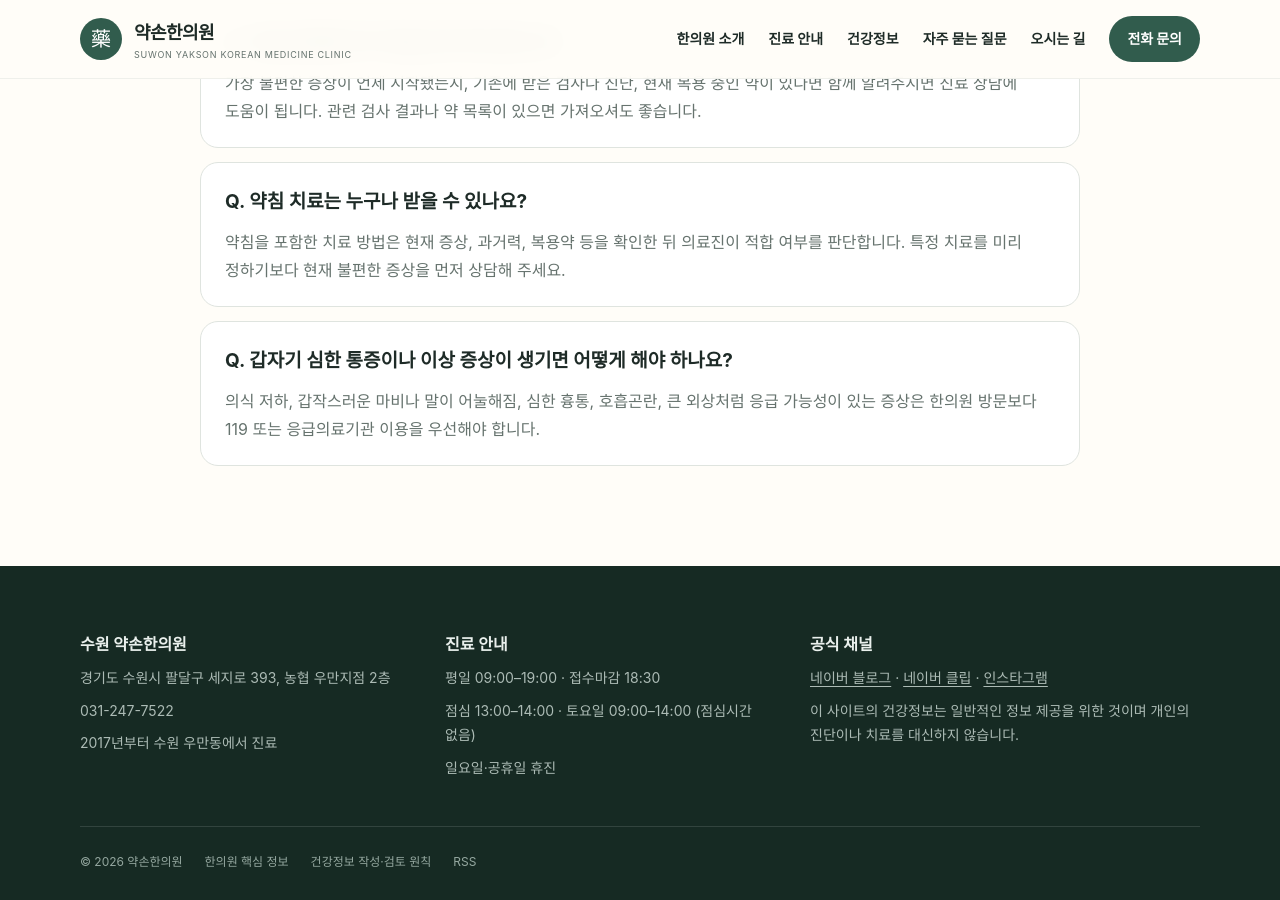
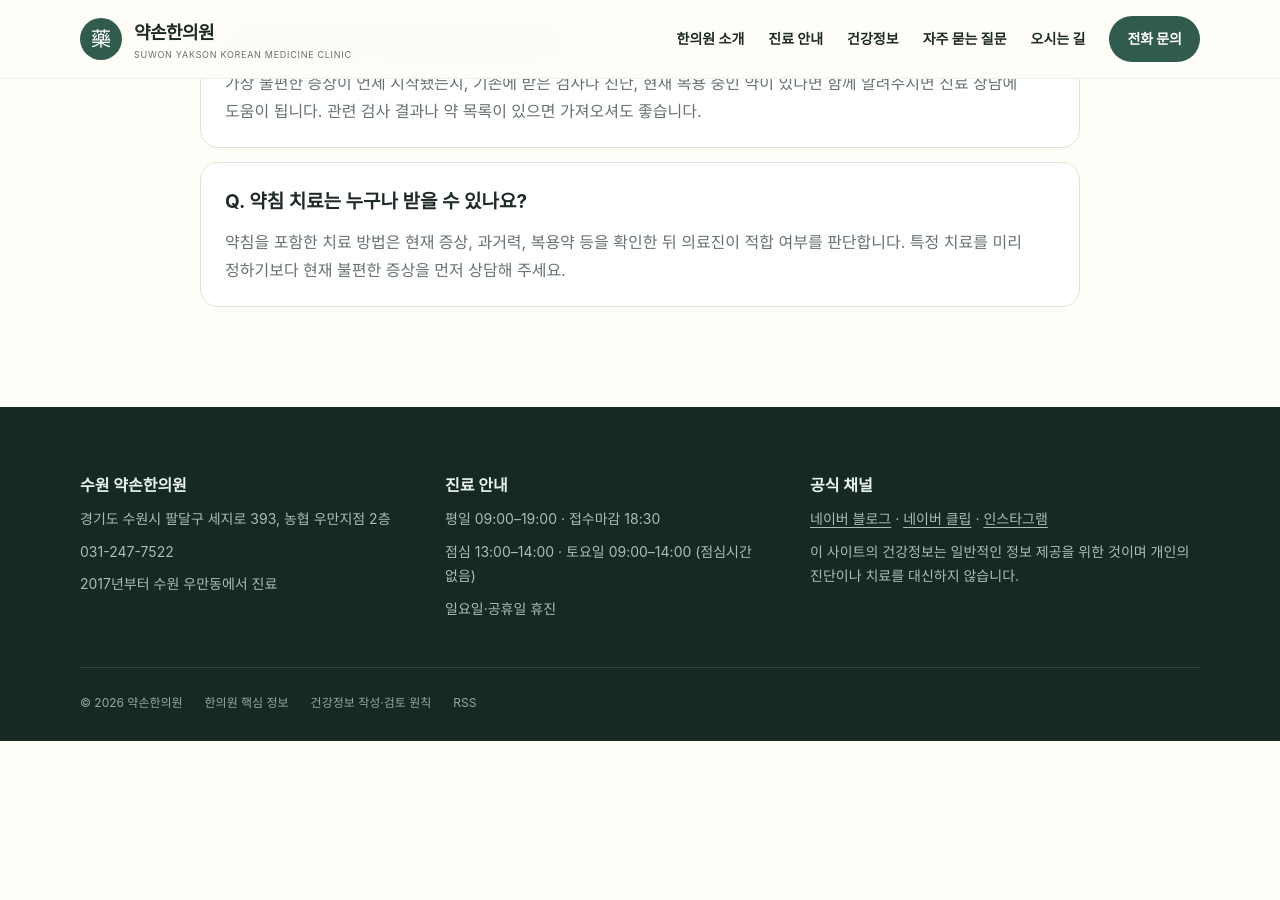
Before and after one commit to yaksonclinic/yakson-suwon-site, a Jekyll site: the page built from faq.md, in a window 1280 px wide and 900 px high, scrolled down 1209 px. Built offline with Jekyll 4.4.1, drawn with Linux system fonts in a browser that asks for light colours; after the commit the page ends 1950 px from its top, so only the background shows below that.

Commit message:
Update FAQ entries and remove a question

```diff
--- a/_data/faq.yml
+++ b/_data/faq.yml
@@ -19,6 +19,3 @@
 - question: "약침 치료는 누구나 받을 수 있나요?"
   answer: >-
     약침을 포함한 치료 방법은 현재 증상, 과거력, 복용약 등을 확인한 뒤 의료진이 적합 여부를 판단합니다. 특정 치료를 미리 정하기보다 현재 불편한 증상을 먼저 상담해 주세요.
-- question: "갑자기 심한 통증이나 이상 증상이 생기면 어떻게 해야 하나요?"
-  answer: >-
-    의식 저하, 갑작스러운 마비나 말이 어눌해짐, 심한 흉통, 호흡곤란, 큰 외상처럼 응급 가능성이 있는 증상은 한의원 방문보다 119 또는 응급의료기관 이용을 우선해야 합니다.
```
